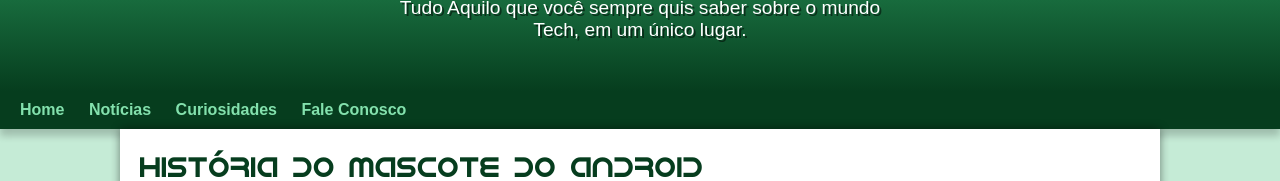
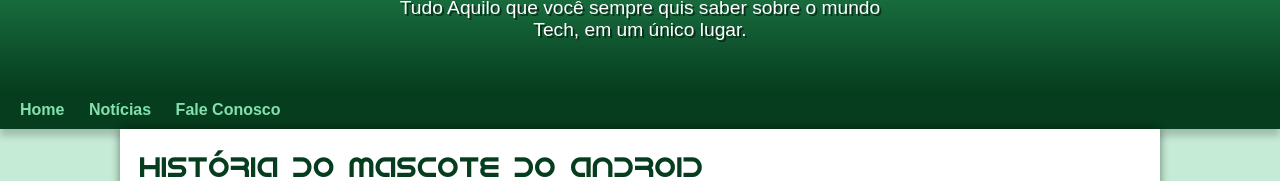
Before and after one commit to gitdorodrigo/projeto-android, a plain HTML site: page index.html in a window 1280 px wide. Shown: the part 120-301 px from the top of the page. Drawn offline with Linux system fonts and the light colour scheme.

Commit message:
Update index.html
removendo o link curiosidade do menu

```diff
--- a/index.html
+++ b/index.html
@@ -17,7 +17,7 @@
     <nav> <!-- Início da barra de navegação -->
         <a href="#">Home</a> <!-- Link para a página inicial -->
         <a href="#">Notícias</a> <!-- Link para a página de notícias -->
-        <a href="#">Curiosidades</a> <!-- Link para a página de curiosidades -->
+        <!-- <a href="#">Curiosidades</a> Link para a página de curiosidades -->
         <a href="#">Fale Conosco</a> <!-- Link para a página de contato -->
     </nav> <!-- Fim da barra de navegação -->
 
```
